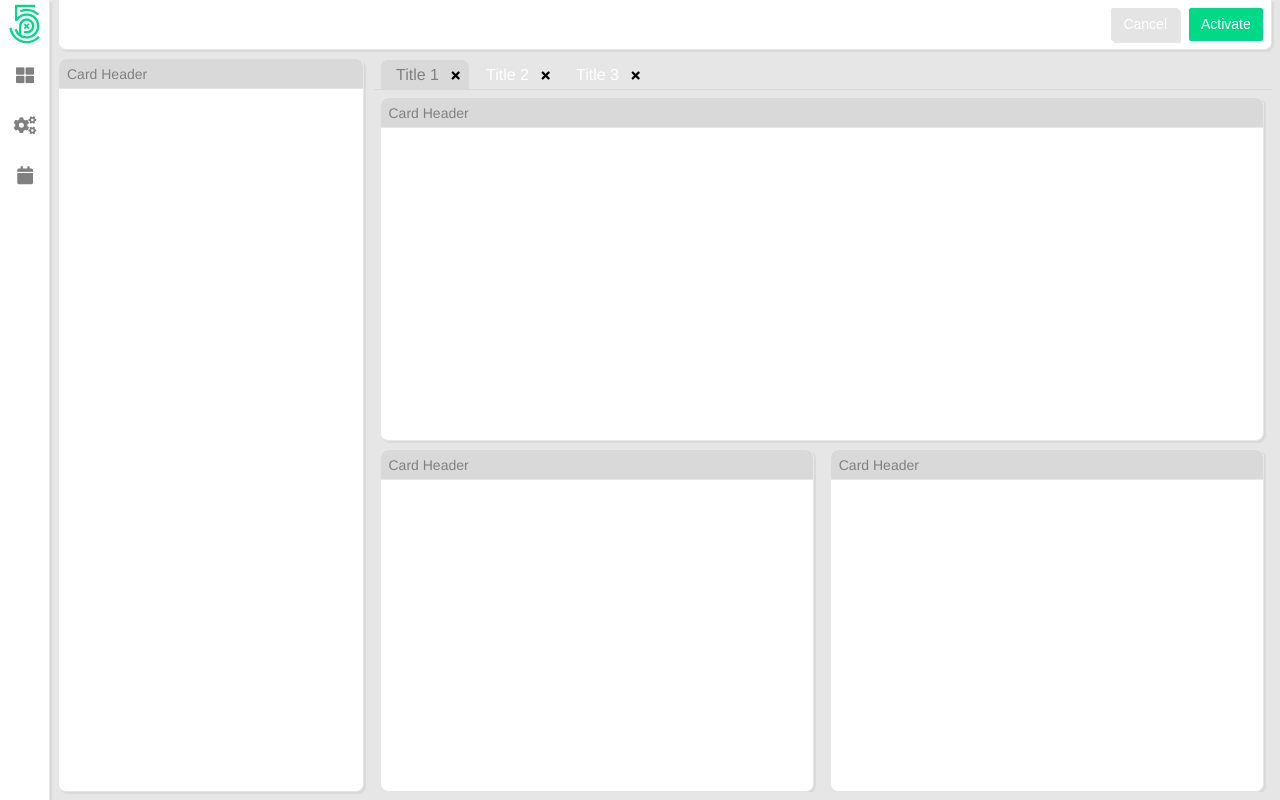
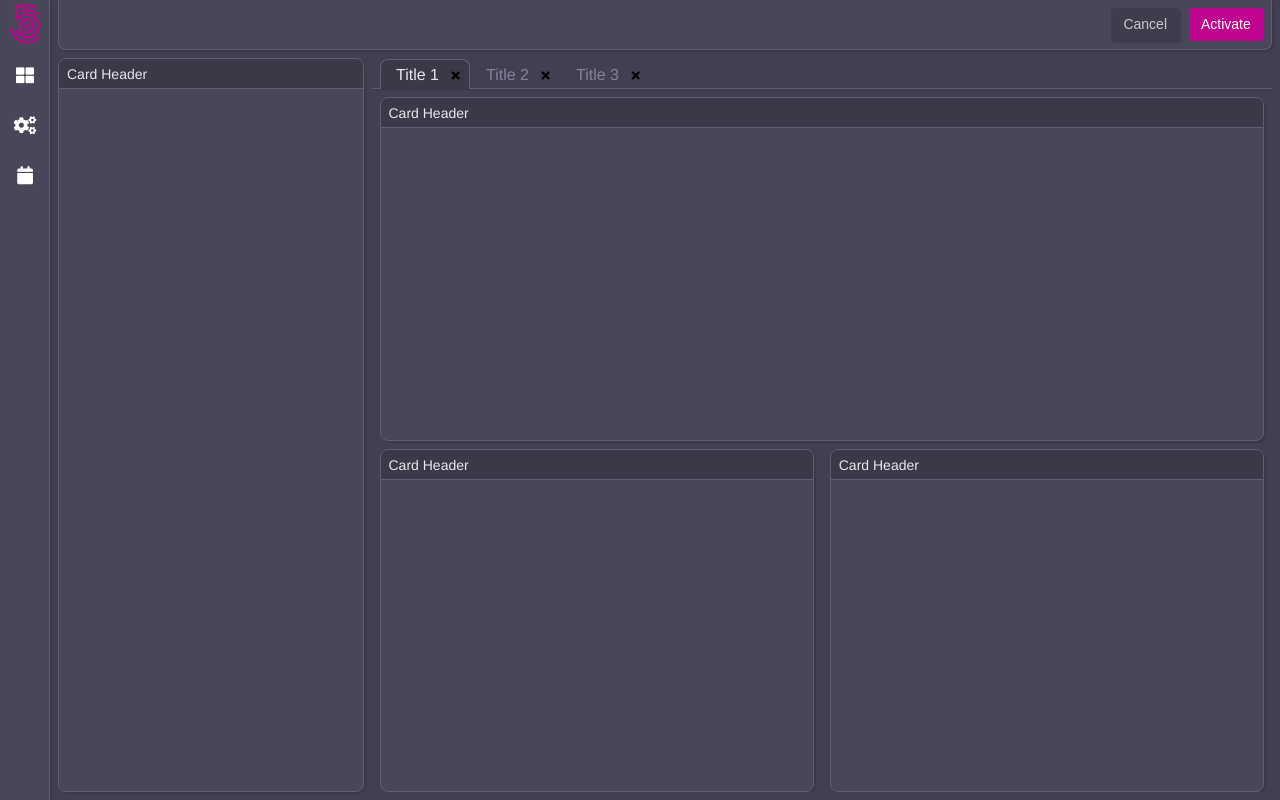
Before and after one commit to venkyraju/vui, a React app: page / in a window 1280 px wide. Built offline with nearby package versions, Linux system fonts and the light colour scheme.

Commit message:
feat: styles updated

```diff
--- a/app/styles/index.less
+++ b/app/styles/index.less
@@ -1,7 +1,7 @@
 @import './vendor/reset.less';
 @import './fonts/css/all.css';
 
-@import './themes/light.less';
+@import './themes/dark.less';
 @import './mixins/shadow.less';
 @import './mixins/layout.less';
 
```
